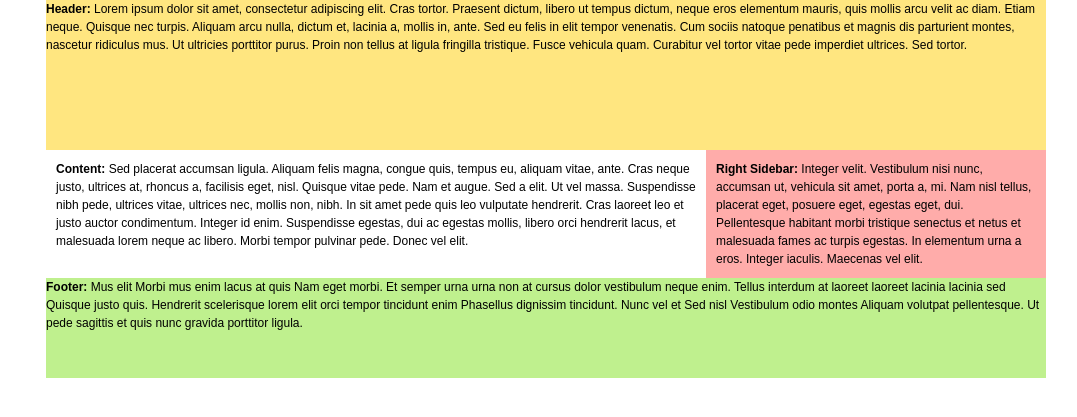
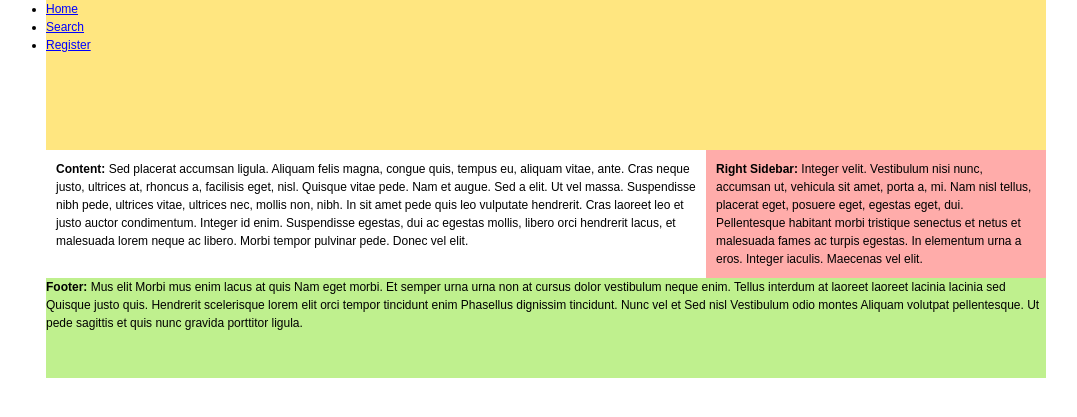
Before and after one commit to salasiah/https---github.com-rcm-dev-jobsperak, a PHP site: page / in a window 1280 px wide. Shown: the top 417 px of the page, without its empty margins (94-1171 px from the left). Run offline with PHP 8.4, Linux system fonts and the light colour scheme.

Commit message:
* Added Nav menu header

```diff
--- a/index.php
+++ b/index.php
@@ -14,7 +14,13 @@
 <div id="wrapper">
 
 	<header id="header">
-		<strong>Header:</strong> Lorem ipsum dolor sit amet, consectetur adipiscing elit. Cras tortor. Praesent dictum, libero ut tempus dictum, neque eros elementum mauris, quis mollis arcu velit ac diam. Etiam neque. Quisque nec turpis. Aliquam arcu nulla, dictum et, lacinia a, mollis in, ante. Sed eu felis in elit tempor venenatis. Cum sociis natoque penatibus et magnis dis parturient montes, nascetur ridiculus mus. Ut ultricies porttitor purus. Proin non tellus at ligula fringilla tristique. Fusce vehicula quam. Curabitur vel tortor vitae pede imperdiet ultrices. Sed tortor.
+		<nav>
+        	<ul>
+            	<li><a href="#">Home</a></li>
+                <li><a href="#">Search</a></li>
+                <li><a href="#">Register</a></li>
+            </ul>
+        </nav>
 	</header><!-- #header-->
 
 	<section id="middle">
```
